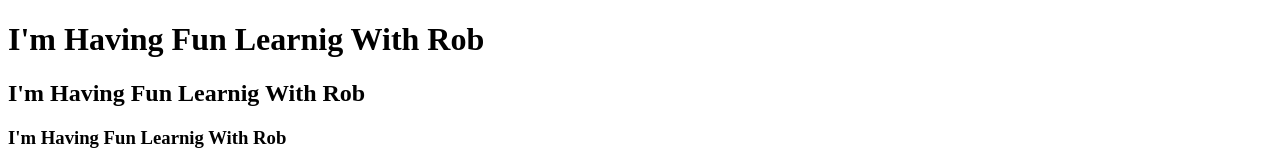
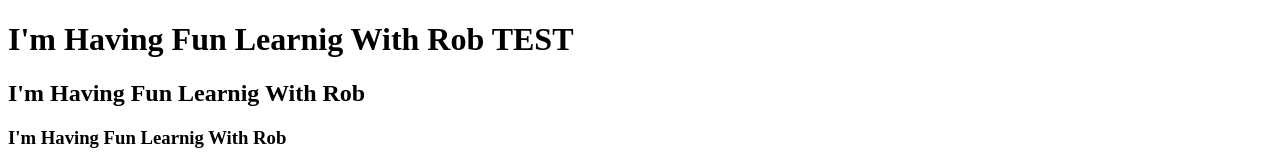
Before and after one commit to CompaMaine/Compa-Studio, a plain HTML site: page members/gedeon/Assignment2/index.htm in a window 1280 px wide. Shown: the top 160 px of the page. Drawn offline with Linux system fonts and the light colour scheme.

Commit message:
testing git

```diff
--- a/members/gedeon/Assignment2/index.htm
+++ b/members/gedeon/Assignment2/index.htm
@@ -6,7 +6,7 @@
 <body>
 
   <!--Headings-->
-  <h1>I'm Having Fun Learnig With Rob</h1>
+  <h1>I'm Having Fun Learnig With Rob TEST</h1>
   <h2>I'm Having Fun Learnig With Rob</h2>
   <h3>I'm Having Fun Learnig With Rob</h3>
   <h4>I'm Having Fun Learnig With Rob</h4>
```
